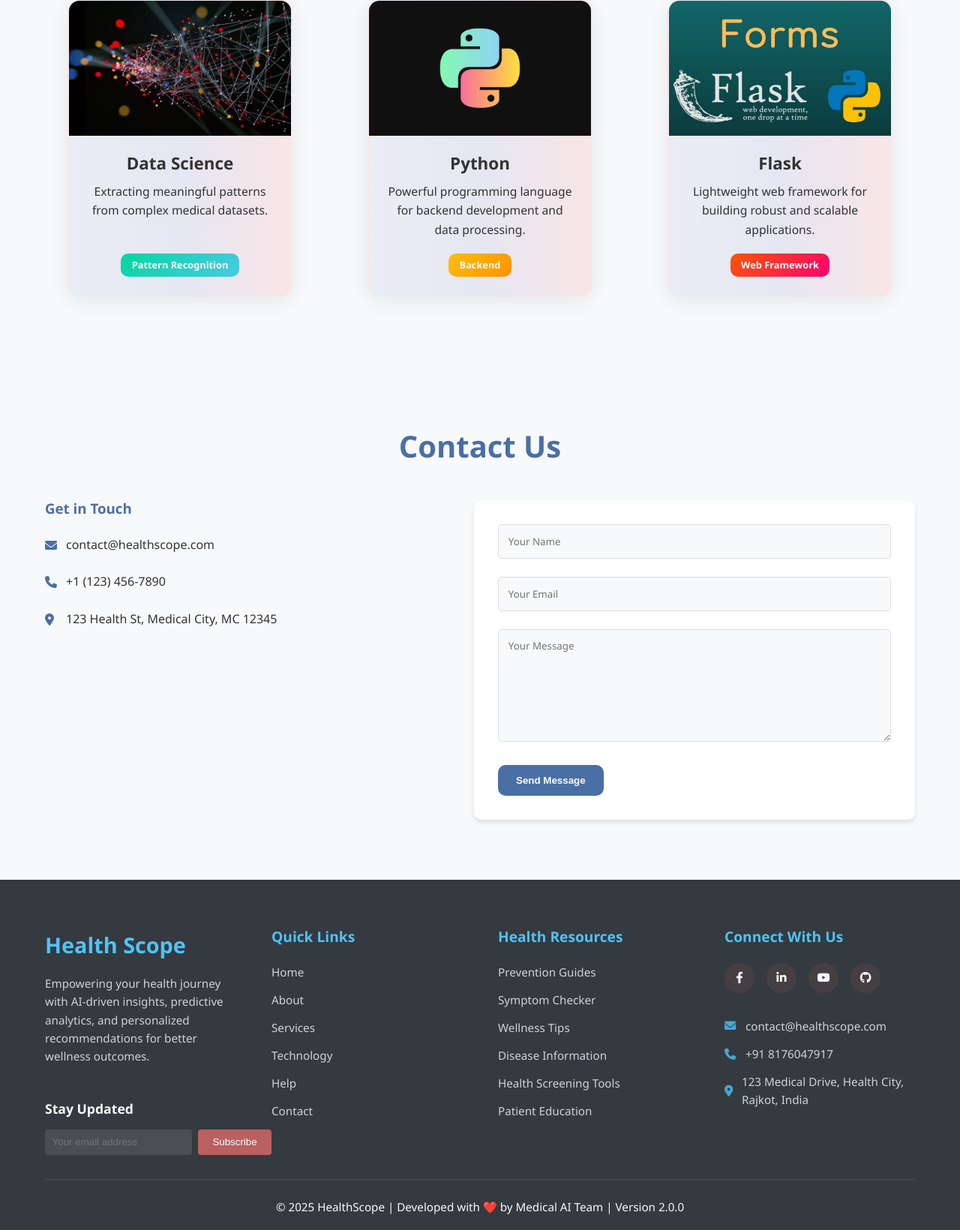
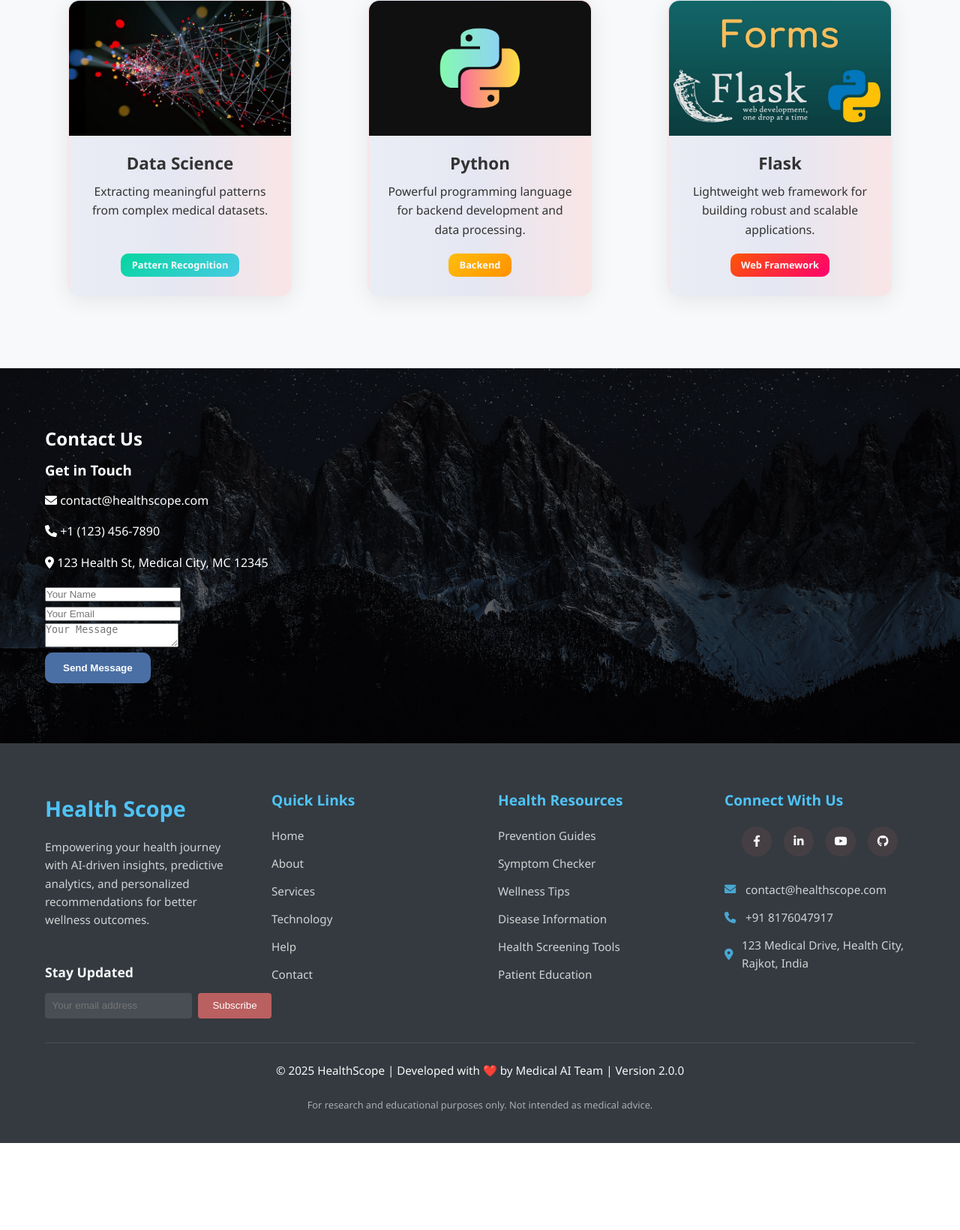
Before and after one commit to Angad143/HealthScope---A-Multi-Disease-Progression-and-Severity-Prediction-Platform, a Flask app: page / in a window 1280 px wide. Shown: the part 4860-6500 px from the top of the page at 75% size. After the commit the page ends 6384 px from the top, so only its background shows below. Run offline with Flask 3, Linux system fonts and the light colour scheme; parts of the project's set-up code (start-up, migrations or seed data) failed here and were passed over; some libraries are stand-ins or nearby versions.

Commit message:
contact details css and js

```diff
--- a/Health Scope - Multi-Disease Prediction System (Flask)/static/css/index.css
+++ b/Health Scope - Multi-Disease Prediction System (Flask)/static/css/index.css
@@ -1138,80 +1138,212 @@
 
 /* ==================== Contact Section ============================*/
 .contact-section {
-  padding: 5rem 0;
-  background-color: var(--card-bg);
-}
-
-.contact-section h2 {
+  padding: 80px 0;
+  position: relative;
+  overflow: hidden;
+  background: linear-gradient(rgba(0, 0, 0, 0.5), rgba(0, 0, 0, 0.5)),
+              url('../images/contact.jpg') center/cover no-repeat;
+  /* Optional: add fallback color */
+  color: white; /* If your image is dark */
+}
+
+.contact-section::before {
+  position: absolute;
+  top: 0;
+  left: 0;
+  width: 100%;
+  height: 100%;
+  opacity: 0.05;
+  z-index: 0;
+}
+
+.section-title {
+  margin-bottom: 60px;
   text-align: center;
+}
+
+.section-title h2 {
   font-size: 2.5rem;
-  margin-bottom: 3rem;
+  margin-bottom: 1rem;
   color: var(--primary-color);
-}
-
-.contact-content {
-  display: flex;
-  gap: 3rem;
-  flex-wrap: wrap;
-}
-
-.contact-info {
-  flex: 1;
-  min-width: 300px;
-}
-
-.contact-info h3 {
-  margin-bottom: 1.5rem;
+  margin-top: -20px;
+}
+
+.subtitle {
+  font-size: 18px;
+  max-width: 1200px;
+  margin: 0 auto;
+  color: var(--gray);
+}
+
+.contact-cards {
+  display: grid;
+  grid-template-columns: repeat(auto-fit, minmax(250px, 1fr));
+  gap: 30px;
+  margin-bottom: 60px;
+}
+
+.contact-card {
+  text-align: center;
+  transition: all 0.3s ease;
+}
+
+.contact-card:hover {
+  transform: translateY(-10px);
+}
+
+.contact-icon {
+  width: 80px;
+  height: 80px;
+  border-radius: 50%;
+  display: flex;
+  align-items: center;
+  justify-content: center;
+  margin: 0 auto 25px;
+  color: var(--white);
+  font-size: 30px;
+  transition: all 0.4s ease;
+  transform: scale(1);
+  color: #03545f;
+}
+
+/* Individual Colors for Contact Icons */
+.icon-location {
+  background: linear-gradient(135deg, #00b894, #55efc4); /* teal/green */
+}
+
+.icon-phone {
+  background: linear-gradient(135deg, #0984e3, #74b9ff); /* blue */
+}
+
+.icon-email {
+  background: linear-gradient(135deg, #d63031, #ff7675); /* red/pink */
+}
+
+.icon-website {
+  background: linear-gradient(135deg, #e17055, #fab1a0); /* orange */
+}
+
+/* Contact Icon Hover Animation */
+.contact-card:hover .contact-icon {
+  transform: scale(1.15) rotate(10deg);
+  box-shadow: 0 8px 20px rgba(0, 0, 0, 0.2);
+}
+
+.contact-card h3 {
+  font-size: 22px;
+  color: var(--dark-color);
+  margin-bottom: 15px;
+}
+
+.contact-card p {
+  color: var(--gray);
+  margin-bottom: 0;
+}
+
+.contact-card a {
   color: var(--primary-color);
-}
-
-.contact-info p {
-  margin-bottom: 1.5rem;
-  display: flex;
-  align-items: center;
-  gap: 0.5rem;
-}
-
-.contact-info i {
-  color: var(--primary-color);
-  width: 20px;
-}
-
-.contact-form {
-  flex: 1;
-  min-width: 300px;
-  background-color: var(--bg-color);
-  padding: 2rem;
-  border-radius: 10px;
-  box-shadow: var(--shadow);
-}
-
-.form-group {
-  margin-bottom: 1.5rem;
-}
-
-.form-group input,
-.form-group textarea {
-  width: 100%;
-  padding: 0.8rem;
-  border: 1px solid #ddd;
-  border-radius: 5px;
-  font-family: inherit;
-  background-color: var(--card-bg);
-  color: var(--text-color);
-  transition: var(--transition);
-}
-
-.form-group input:focus,
-.form-group textarea:focus {
-  outline: none;
-  border-color: var(--primary-color);
-  box-shadow: 0 0 0 2px rgba(74, 111, 165, 0.2);
-}
-
-.form-group textarea {
-  min-height: 150px;
-  resize: vertical;
+  text-decoration: none;
+  transition: color 0.3s ease;
+}
+
+.contact-card a:hover {
+  color: var(--secondary-color);
+}
+
+.contact-cta {
+  text-align: center;
+  margin-bottom: 60px;
+}
+
+.contact-cta h2 {
+  font-size: 32px;
+  color: var(--dark-color);
+  margin-bottom: 15px;
+}
+
+.contact-cta h2 span {
+  background: linear-gradient(135deg, #e17055, #fab1a0);
+  -webkit-text-fill-color: transparent;
+  -webkit-background-clip: text;
+  display: inline-block;
+}
+
+.gradient-btn {
+  background: linear-gradient(135deg, #d63031, #ff7675, #fab1a0);
+  color: white;
+  padding: 13px 25px;
+  border: none;
+  border-radius: 50px;
+  font-weight: bold;
+  text-decoration: none;
+  display: inline-block;
+  transition: all 0.3s ease;
+}
+
+.gradient-btn:hover {
+  background: linear-gradient(135deg, #da7f7f, #ffafaf, #ffe8e3);
+  transform: scale(1.05);
+  box-shadow: 0 8px 16px rgba(0, 0, 0, 0.2);
+}
+
+.contact-cta p {
+  font-size: 18px;
+  color: var(--gray);
+  max-width: 700px;
+  margin: 0 auto 25px;
+}
+
+.social-connect {
+  text-align: center;
+  margin-top: -20px;
+}
+
+.social-connect p {
+  font-size: 18px;
+  color: var(--gray);
+  margin-bottom: 20px;
+}
+
+.social-icons {
+  display: flex;
+  justify-content: center;
+  gap: 15px;
+}
+
+/* Updated Social Icon with animation */
+.social-icon {
+  width: 45px;
+  height: 45px;
+  border-radius: 50%;
+  background-color: blue;
+  color: var(--white);
+  display: flex;
+  align-items: center;
+  justify-content: center;
+  font-size: 18px;
+  transition: all 0.3s ease;
+  transform: scale(1);
+}
+
+.social-icon:hover {
+  background-color: var(--primary-color);
+  transform: scale(1.2) rotate(360deg);
+}
+
+/* Responsive Styles */
+@media (max-width: 768px) {
+  .section-title h2 {
+    font-size: 28px;
+  }
+
+  .contact-cards {
+    grid-template-columns: 1fr;
+  }
+
+  .contact-cta h2 {
+    font-size: 26px;
+  }
 }
 
 /* ====================== Footer ========================*/
@@ -1369,8 +1501,6 @@
     grid-template-columns: 1fr;
   }
 }
-
-/* <!---============responsive====================--!> */
 
 /* ===================== Responsive Styles ===================== */
 
--- a/Health Scope - Multi-Disease Prediction System (Flask)/static/js/index.js
+++ b/Health Scope - Multi-Disease Prediction System (Flask)/static/js/index.js
@@ -93,32 +93,6 @@
     // Check on scroll
     window.addEventListener('scroll', checkScroll);
 
-    // Form submission handling
-    const contactForm = document.querySelector('.contact-form');
-    if (contactForm) {
-        contactForm.addEventListener('submit', function(e) {
-            e.preventDefault();
-
-            // Get form values
-            const name = this.querySelector('input[type="text"]').value;
-            const email = this.querySelector('input[type="email"]').value;
-            const message = this.querySelector('textarea').value;
-
-            // Simple validation
-            if (!name || !email || !message) {
-                alert('Please fill in all fields');
-                return;
-            }
-
-            // Here you would typically send the data to a server
-            // For demo purposes, we'll just show a success message
-            alert(`Thank you, ${name}! Your message has been sent. We'll get back to you soon.`);
-
-            // Reset the form
-            this.reset();
-        });
-    }
-
     // Add animation to elements when they come into view
     const animateOnScroll = () => {
         const elements = document.querySelectorAll('.tech-card, .service-card, .help-card');
```
Also changed, not shown: Health Scope - Multi-Disease Prediction System (Flask)/static/images/contact.jpg (added), 1 other file.
